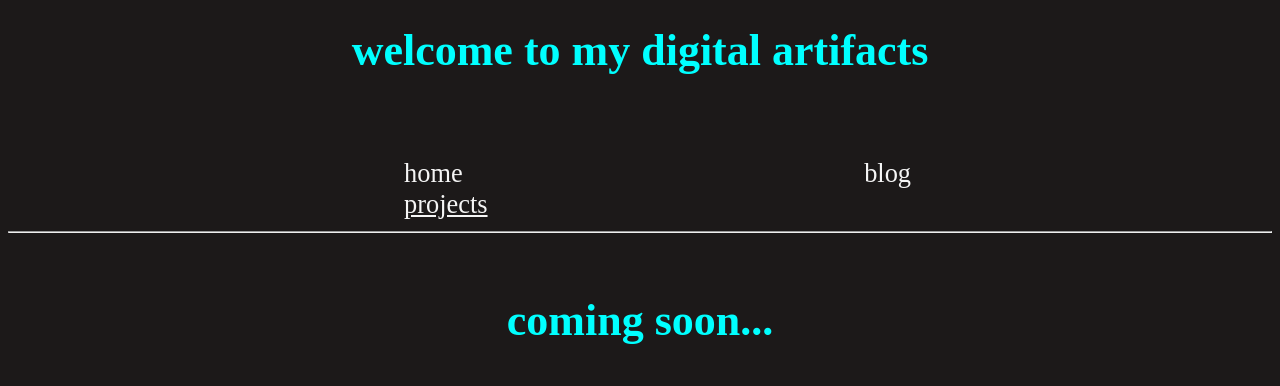
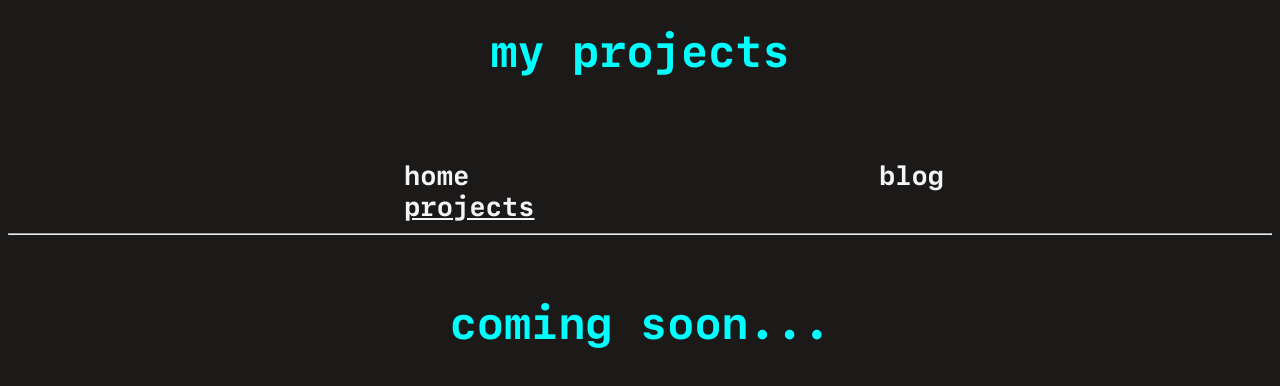
Before and after one commit to gaurav1094/blog-website, a plain HTML site: page projects.html in a window 1280 px wide. Drawn offline with Linux system fonts and the light colour scheme.

Commit message:
font issue

```diff
--- a/projects.html
+++ b/projects.html
@@ -11,7 +11,10 @@
 
 
     <body>
-        <h1>welcome to my digital artifacts</h1><br><br>
+        <header>
+            <h1>my projects</h1><br><br>
+        </header>
+
         <div class="navbar">
           <a   href="index.html">home</a>
           <a   href="blog.html">blog</a>
--- a/style.css
+++ b/style.css
@@ -1,9 +1,17 @@
 
 html{
-    font-family: sf mono;
-    font-size: 21px;
+
     color: whitesmoke;
     background-color: #1c1919;
+
+}
+
+@font-face {
+  font-family: 'sf mono';
+  src: url('/fonts/SFMono-Bold.woff') format('woff'),
+      url('/fonts/SFMono-Bold.woff2') format('woff2'),
+      url('/fonts/SFMono-Bold.otf') format('opentype');
+  font-size: 21px;
 }
 
 p{
@@ -20,7 +28,11 @@ a {
   }
 
 
+
+
+
 body{
+    font-family: 'sf mono';
     background-color: #222121;
     color: aqua;
     font-size: 22px;
```
Also changed, not shown: blog.html (+17 -3 lines), index.html (+7 -3 lines), fonts/SFMono-Bold.otf (added), fonts/SFMono-Bold.woff (added), fonts/SFMono-Bold.woff2 (added).
